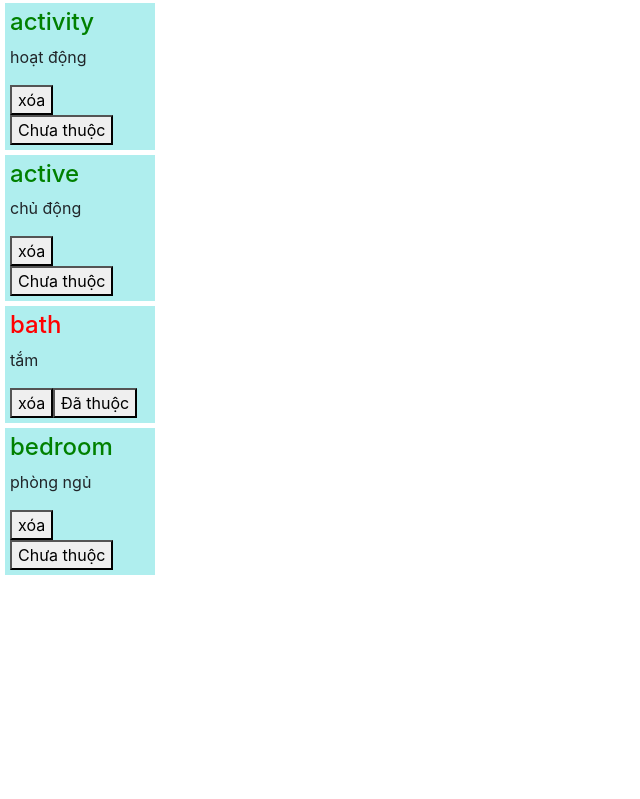
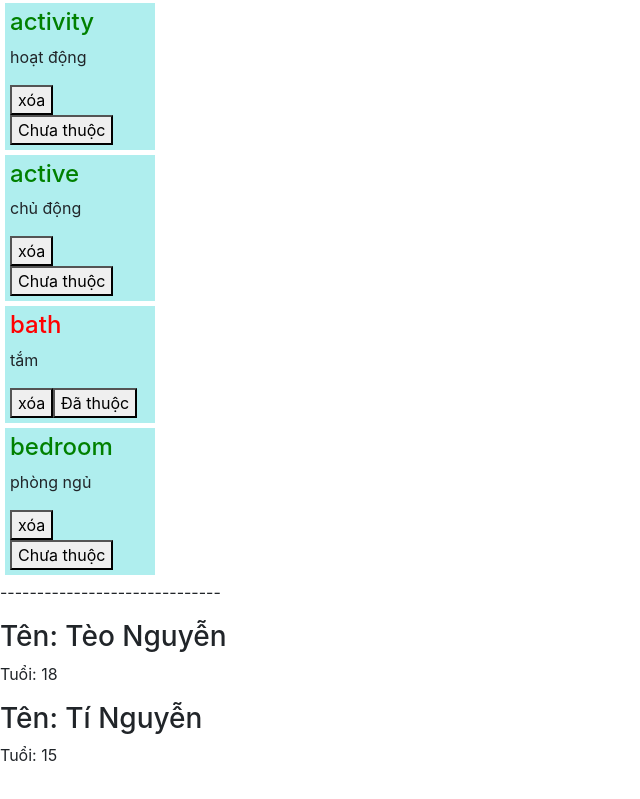
Before and after one commit to tientm96/learn-angular, an Angular app: page / in a window 1280 px wide. Shown: the part 1494-2293 px from the top of the page, without its empty margins (0-640 px from the left). Before the commit the page ends 2122 px from the top, so only its background shows below. Built offline with nearby package versions, Linux system fonts and the light colour scheme.

Commit message:
receive input

```diff
--- a/src/app/app.component.html
+++ b/src/app/app.component.html
@@ -14,5 +14,11 @@
 <p>------------------------------</p>
 
 <app-words></app-words>
+<p>------------------------------</p>
+
+<!-- Tại app.component.html: Gọi comp ra và đồng thời truyền input vào comp đó -->
+<app-person name="Tèo Nguyễn" age="18"></app-person>
+<app-person name="Tí Nguyễn" age="15"></app-person>
+
 
 <br> <br>
--- a/src/app/app.module.ts
+++ b/src/app/app.module.ts
@@ -10,6 +10,7 @@ import { BookComponent } from './book/book.component';
 import { UserFormComponent } from './user-form/user-form.component';
 import { StructComponent } from './struct/struct.component';
 import { WordsComponent } from './words/words.component';
+import { PersonComponent } from './person/person.component';
 
 /*TẠO COMPONENT
 - app.module.ts : là file chạy đầu tiên.
@@ -29,7 +30,8 @@ và đc gọi vào bên trong declarations của file app.module.cs này.
     BookComponent,
     UserFormComponent,
     StructComponent,
-    WordsComponent
+    WordsComponent,
+    PersonComponent
   ],
   imports: [
     BrowserModule,
--- /dev/null
+++ b/src/app/person/person.component.html
@@ -0,0 +1,3 @@
+<!-- gọi các biến name, age trong comp ra -->
+<h3>Tên: {{ name }}</h3>
+<p>Tuổi: {{ age }}</p>
--- /dev/null
+++ b/src/app/person/person.component.ts
@@ -0,0 +1,24 @@
+import { Component, OnInit, Input } from '@angular/core';
+
+// Dùng lệnh ng g c person để tạo component person có đầy đủ 4 file.
+
+@Component({
+  selector: 'app-person',
+  templateUrl: './person.component.html',
+  styleUrls: ['./person.component.css']
+})
+export class PersonComponent implements OnInit {
+
+  /*Để nhận input truyền vào từ app.component.html thì phải:
+  import Input vào dòng import ở trên cùng.
+  Khi khai báo các biến để lấy input thì phải @Input() biến: kdl;
+  */
+ @Input() name: String;
+ @Input() age: Number;
+
+  constructor() { }
+
+  ngOnInit() {
+  }
+
+}
```
Also changed, not shown: src/app/person/person.component.css (added), 1 other file (tests, documents, lock files or other folders).
